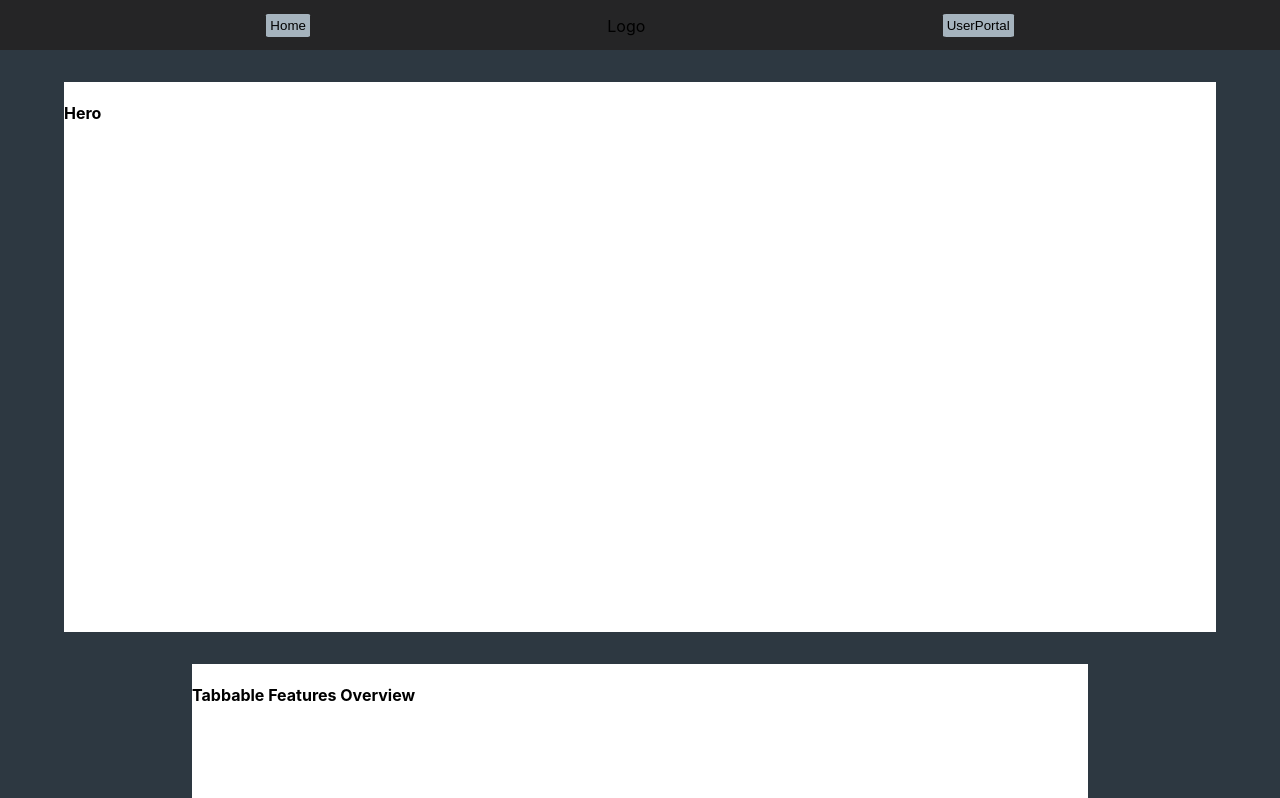
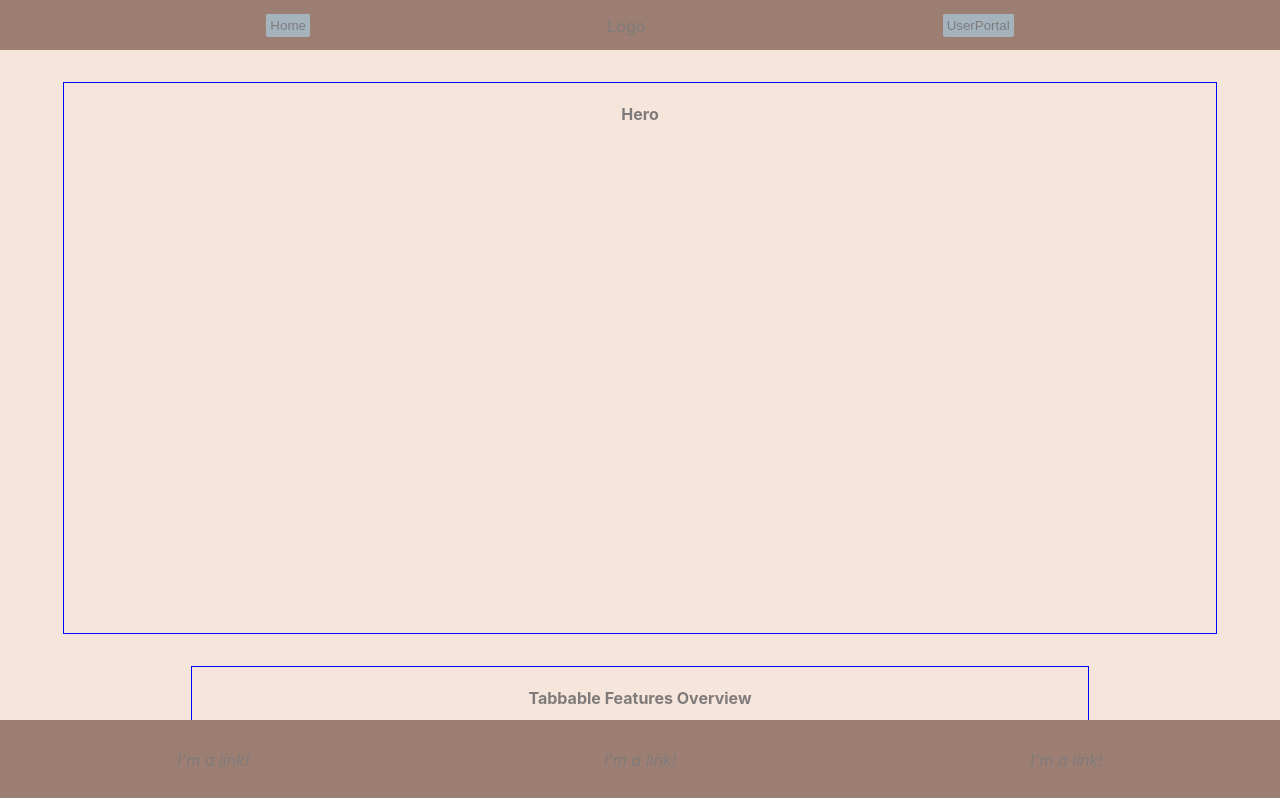
Before and after one commit to GrumpyEwok/sheet-scroller, a React (Create React App) app: page / in a window 1280 px wide. Shown: the top 798 px of the page. Built offline with nearby package versions, Linux system fonts and the light colour scheme; the HTML template or start-up script is replaced by a standard one.

Commit message:
Adjust styling.

```diff
--- a/src/App.css
+++ b/src/App.css
@@ -1,7 +1,11 @@
+* {
+  color: #7f7b7b;
+}
+
 html, body, #root, .App {
   width: 100%;
   height: 100%;
-  background-color: #2d3841;
+  background-color: #f6e5db;
 }
 
 button {
@@ -15,7 +19,20 @@ button {
   width: 100%;
   display: flex;
   justify-content: space-around;
-  background-color: #252526;
+  background-color: #9d7e72;
+}
+
+.Footer {
+  width: 100vw;
+  height: 10vh;
+  margin-top: 1em;
+  bottom: 0;
+  position: fixed;
+  display: flex;
+  flex-direction: row;
+  align-items: center;
+  justify-content: space-around;
+  background-color: #9d7e72;
 }
 
 .Nav, .UserPortal {
@@ -36,9 +53,10 @@ button {
 }
 
 .Landing > div {
-  background-color: white;
+  border: 1px solid blue;
   margin: 0 auto;
   margin-top: 2em;
+  text-align: center;
 }
 
 .Landing:last-child {
--- a/src/App.js
+++ b/src/App.js
@@ -2,6 +2,7 @@ import React, { Component } from 'react';
 import { BrowserRouter as Router, Switch, Route, Link } from 'react-router-dom';
 import './App.css';
 import Header from './components/Header/Header';
+import Footer from './components/Footer';
 import Landing from './components/Landing';
 import Profile from './components/Profile';
 
@@ -15,6 +16,7 @@ class App extends Component {
             <Switch>
               <Route path='/user' render={()=> <Profile /* Props go here. */ />} />
             </Switch>
+            <Footer/>
         </div>
       </Router>
     );
--- /dev/null
+++ b/src/components/Footer.jsx
@@ -0,0 +1,14 @@
+import React from 'react';
+
+function Footer(){
+
+  return(
+    <div className='Footer'>
+      <em>I'm a link!</em>
+      <em>I'm a link!</em>
+      <em>I'm a link!</em>
+    </div>
+  )
+}
+
+export default Footer;
```
